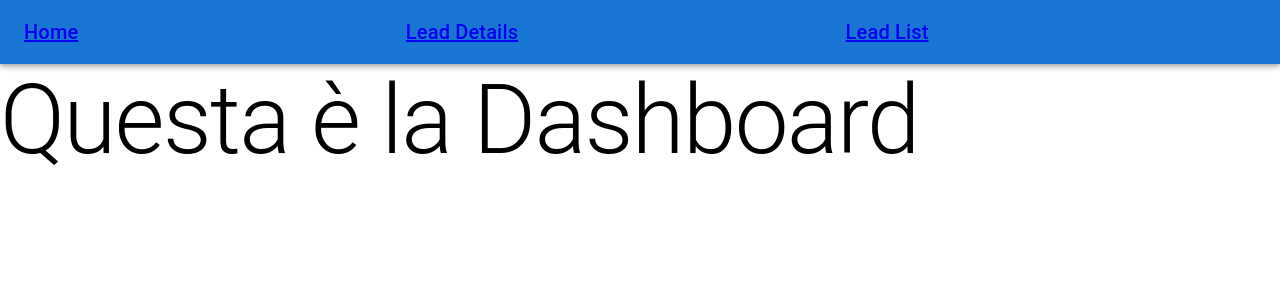
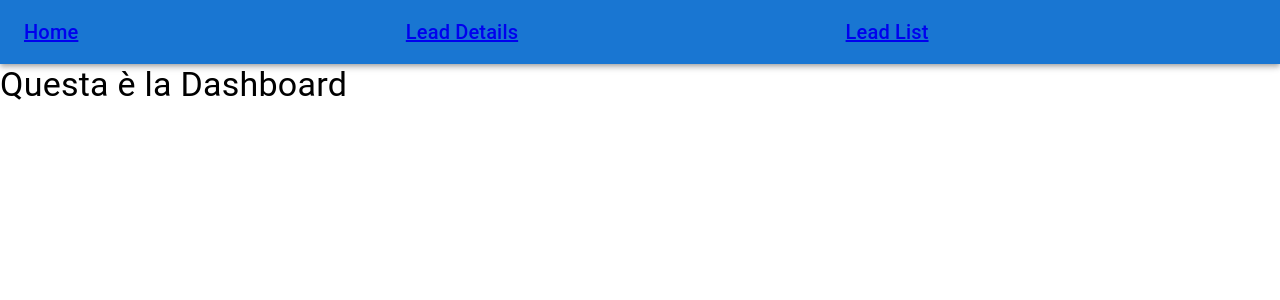
Before and after one commit to NiBaCode/myapp, a React (Create React App) app: page / in a window 1280 px wide. Shown: the top 300 px of the page. Built offline with nearby package versions, Linux system fonts and the light colour scheme; no server answers.

Commit message:
lesson 11

```diff
--- a/src/componets/Dashboard.js
+++ b/src/componets/Dashboard.js
@@ -5,7 +5,7 @@ import { Box, Typography, Grid } from "@mui/material";
 const Dashboard = (props) => {
   return (
     <Box>
-     <Typography component ="h1" variant="h1">
+     <Typography component ="h4" variant="h4">
                                    Questa è la Dashboard
                                     </Typography>
     </Box>
--- a/src/componets/NewLeadDetails.js
+++ b/src/componets/NewLeadDetails.js
@@ -1,4 +1,4 @@
-import { Typography, Box} from '@mui/material';
+import { Typography} from '@mui/material';
 import React from 'react';
 
 // TODO catturare il parametro leadId dalla request
@@ -7,7 +7,7 @@ import React from 'react';
 const NewLeadDetails = () => {
             return(
 
-                                     <Typography component ="h1" variant="h1">
+                                     <Typography component ="h4" variant="h4">
                                    Questo è LeadDetails
                                     </Typography>
 
--- a/src/componets/NewLeadList.js
+++ b/src/componets/NewLeadList.js
@@ -46,7 +46,7 @@ const NewLeadList = (props) => {
       <Grid container spacing={3}>
         {leadList.map((entry) => (
           <Grid item>
-            <Card variant='outlined'>
+            <Card variant="outlined">
               <CardHeader>{entry.name}</CardHeader>
               <CardContent>
                 {entry.leadid} {entry.name}
@@ -62,7 +62,6 @@ const NewLeadList = (props) => {
       <List>
         {leadList.map((entry) => {
           return (
-            <>
             <ListItem key={entry.leadId}>
               <Grid container spacing={3}>
                 <Grid item md={3}>
@@ -74,17 +73,16 @@ const NewLeadList = (props) => {
                 <Grid item md={6}>
                   <Button
                     variant="outlined"
-                      onClick={() => handleDeleteButton(entry)}>
+                    onClick={() => handleDeleteButton(entry)}
+                  >
                     <DeleteOutlineIcon />
                   </Button>
-                    &nbsp;
                   <Button variant="outlined">
                     <EditIcon />
                   </Button>
                 </Grid>
               </Grid>
             </ListItem>
-            </>
           );
         })}
       </List>
```
Also changed, not shown: src/App.js (+2 -13 lines). Lines whose indentation alone changed are shown as unchanged.
